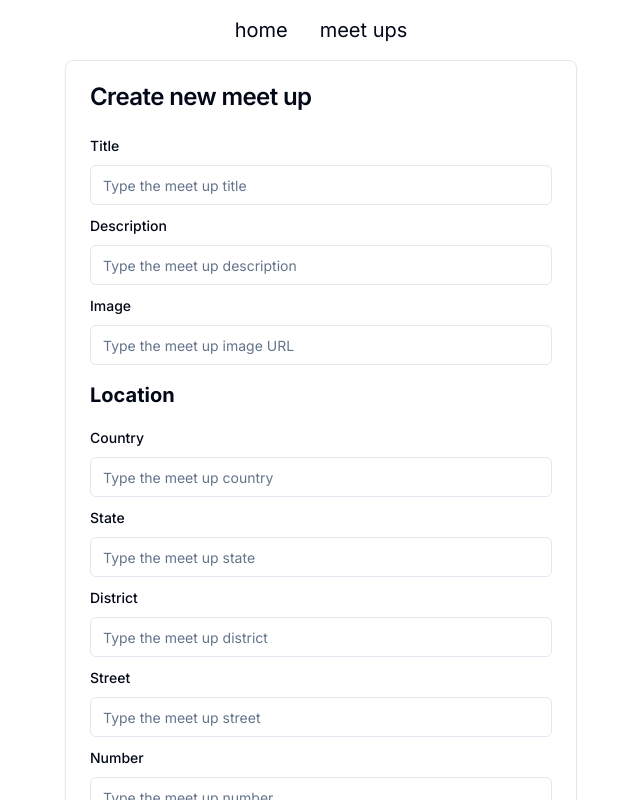
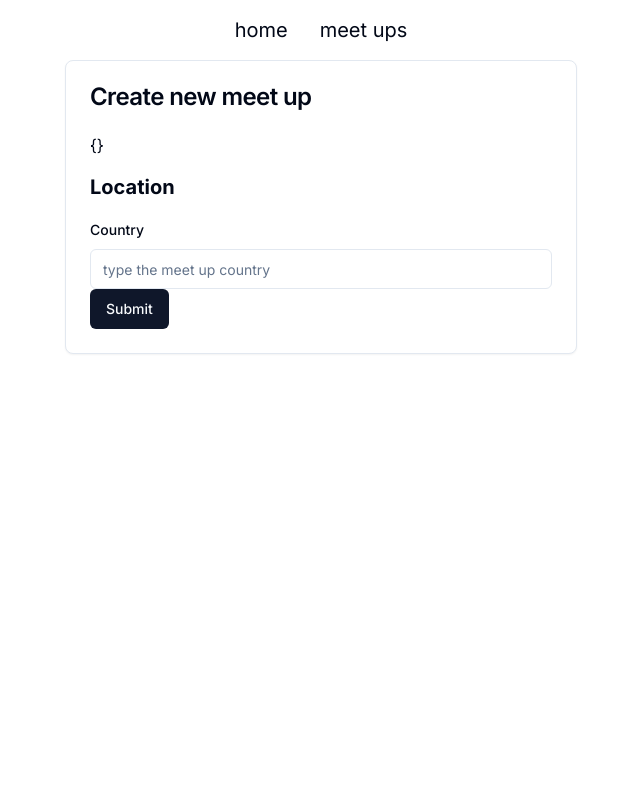
Before and after one commit to Tonny221/meet-up, a Next.js app: page /meet-ups/create in a window 1280 px wide. Shown: the top 800 px of the page, without its empty margins (319-959 px from the left). Built offline with nearby package versions, Linux system fonts and the light colour scheme.

Commit message:
changing back to the parent component only

```diff
--- a/src/components/MeetUpForm.tsx
+++ b/src/components/MeetUpForm.tsx
@@ -1,12 +1,19 @@
 "use client";
 
-import { Form, FormField } from "./ui/form";
+import {
+  Form,
+  FormControl,
+  FormField,
+  FormItem,
+  FormLabel,
+  FormMessage,
+} from "./ui/form";
 import { SubmitHandler, useForm } from "react-hook-form";
-import TextInput from "./TextInput";
 import { Button } from "./ui/button";
 import formSchema from "@/utils/meetSchema";
 import * as z from "zod";
 import { zodResolver } from "@hookform/resolvers/zod";
+import { Input } from "./ui/input";
 
 const MeetUpForm = () => {
   const form = useForm<z.infer<typeof formSchema>>({
@@ -19,60 +26,21 @@ const MeetUpForm = () => {
 
   return (
     <Form {...form}>
-      <TextInput
+      <span>{JSON.stringify(form.control._formValues)}</span>
+
+      <h1 className="text-xl font-bold my-4">Location</h1>
+      <FormField
         control={form.control}
-        label="Title"
-        placeholder="Type the meet up title"
-        name="title"
-      />
-      <TextInput
-        control={form.control}
-        label="Description"
-        placeholder="Type the meet up description"
-        name="description"
-      />
-      <TextInput
-        control={form.control}
-        label="Image"
-        placeholder="Type the meet up image URL"
-        name="image"
-      />
-      <h1 className="text-xl font-bold my-4">Location</h1>
-      <TextInput
-        control={form.control}
-        label="Country"
-        placeholder="Type the meet up country"
-        name="location"
-      />
-      <TextInput
-        control={form.control}
-        label="State"
-        placeholder="Type the meet up state"
-        name="location"
-      />
-      <TextInput
-        control={form.control}
-        label="District"
-        placeholder="Type the meet up district"
-        name="location"
-      />
-      <TextInput
-        control={form.control}
-        label="Street"
-        placeholder="Type the meet up street"
-        name="location"
-      />
-      <TextInput
-        control={form.control}
-        label="Number"
-        placeholder="Type the meet up number"
-        name="location"
-      />
-      <TextInput
-        control={form.control}
-        label="Complement"
-        placeholder="Type the meet up location complement"
-        name="location"
+        name="location.country"
+        render={({ field }) => (
+          <FormItem>
+            <FormLabel>Country</FormLabel>
+            <FormControl>
+              <Input placeholder="type the meet up country" {...field} />
+            </FormControl>
+            <FormMessage />
+          </FormItem>
+        )}
       />
       <Button type="submit">Submit</Button>
     </Form>
--- a/src/components/TextInput.tsx
+++ /dev/null
@@ -1,65 +0,0 @@
-import React from "react";
-import {
-  FormControl,
-  FormDescription,
-  FormField,
-  FormItem,
-  FormLabel,
-  FormMessage,
-} from "./ui/form";
-import { Input } from "./ui/input";
-import { Control } from "react-hook-form";
-
-type formSchema = {
-  title: string;
-  description: string;
-  image: string;
-  location: {
-    number: number;
-    country: string;
-    state: string;
-    district: string;
-    street: string;
-    complement: string;
-  };
-};
-
-type control = Control<formSchema, any>;
-
-type name = keyof formSchema;
-
-type Props = {
-  name: name;
-  label: string;
-  placeholder: string;
-  description?: string;
-  control: control;
-};
-
-const TextInput = ({
-  name,
-  label,
-  placeholder,
-  description,
-  control,
-}: Props) => {
-  return (
-    <FormField
-      control={control}
-      name={name}
-      render={({ field }) => (
-        <FormItem>
-          <FormLabel>{label}</FormLabel>
-          <FormControl>
-            {/* Here's the problem */}
-            <Input {...field} placeholder={placeholder} />
-          </FormControl>
-          <FormDescription>{description}</FormDescription>
-          <FormMessage />
-        </FormItem>
-      )}
-    />
-  );
-};
-
-export default TextInput;
```
